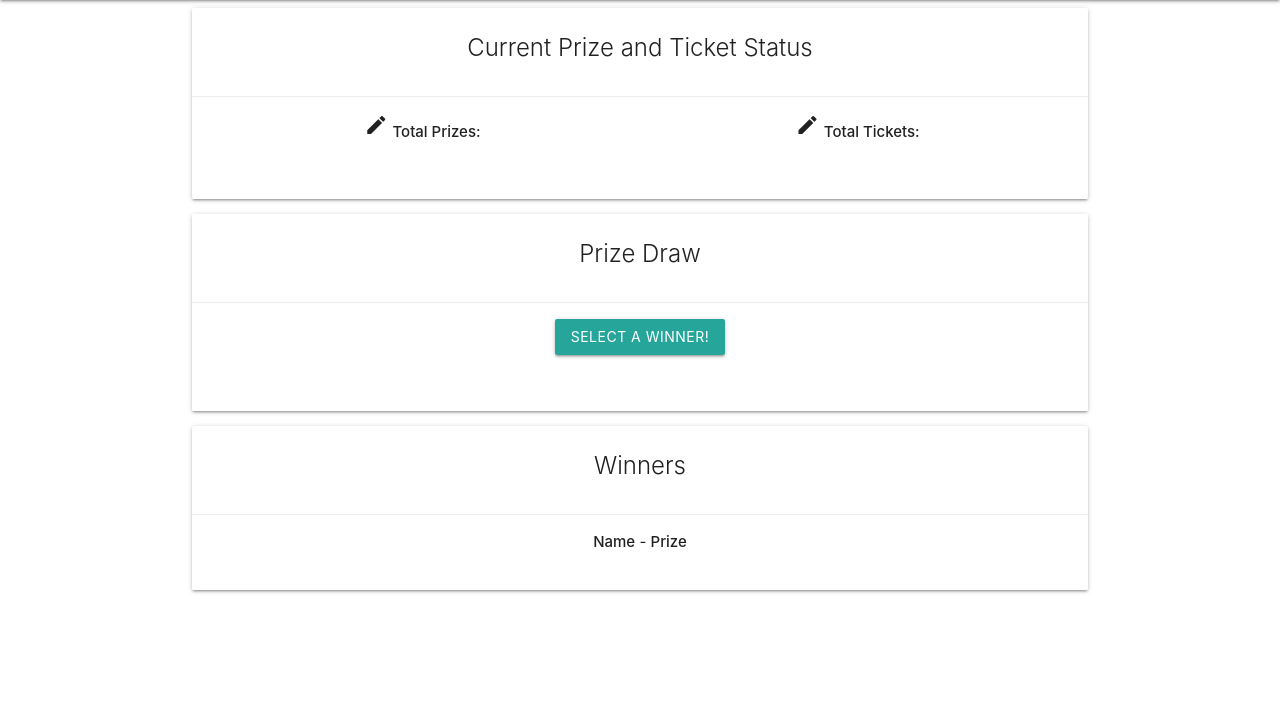
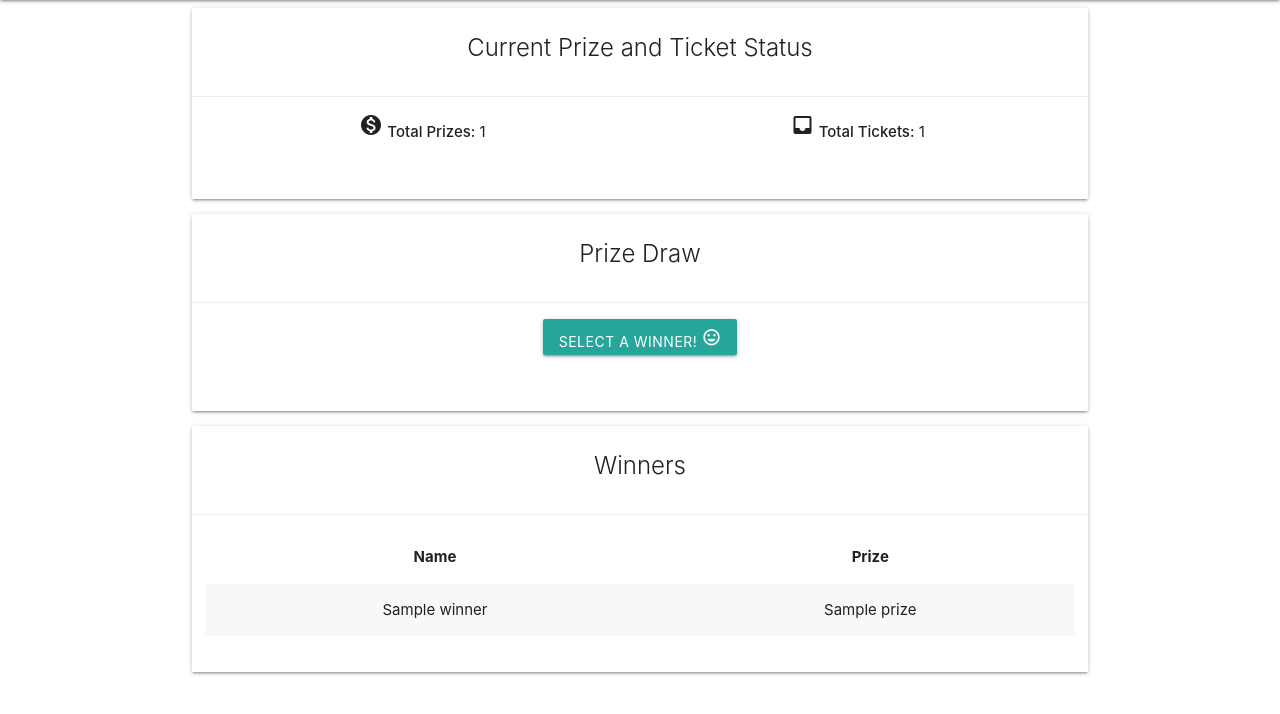
Before and after one commit to BAK2K3/alzeimers-raffle, a Flask app: page /select in a window 1280 px wide. Shown: the part 64-778 px from the top of the page. Run offline with Flask 2, Linux system fonts and the light colour scheme; a database or web service that is not in the repository returns one stand-in record (values such as "Sample title"); some libraries are stand-ins or nearby versions.

Commit message:
Add database content for Select page, and add prize draw function.

```diff
--- a/app.py
+++ b/app.py
@@ -8,7 +8,7 @@ if os.path.exists("env.py"):
 
 import re
 from flask import render_template, request, redirect, flash, url_for
-
+from bson.objectid import ObjectId
 
 # Instantiate Mongo Database
 mongo = PyMongo()
@@ -67,7 +67,19 @@ def admin():
 
 @ app.route('/select')
 def select():
-    return render_template("select.html")
+
+    # Obtain Prize List
+    prizes = list(mongo.db.prizes.find())
+
+    # Obtain Ticket Data
+    ticket_data = list(mongo.db.tickets.find())
+
+    # Obtain Winner List
+    winner_data = list(mongo.db.winners.find())
+    print(winner_data)
+
+    return render_template("select.html", prizes=prizes,
+                           ticket_data=ticket_data, winner_data=winner_data)
 
 
 @app.route('/insert_prize', methods=["GET", "POST"])
@@ -86,6 +98,24 @@ def insert_ticket():
     return redirect(url_for("admin"))
 
 
+@app.route('/select_winner', methods=["GET", "POST"])
+def select_winner():
+
+    prize = list(mongo.db.prizes.aggregate(
+            [{"$sample": {"size": 1}}]))
+
+    ticket = list(mongo.db.tickets.aggregate(
+            [{"$sample": {"size": 1}}]))
+
+    mongo.db.winners.insert_one({"Name": ticket[0]["Name"],
+                                 "Prize": prize[0]["prize"]})
+
+    mongo.db.prizes.remove({"_id": ObjectId(prize[0]["_id"])})
+    mongo.db.tickets.remove({"_id": ObjectId(ticket[0]["_id"])})
+
+    return redirect(url_for("select"))
+
+
 if __name__ == "__main__":
     app.run(host=os.environ.get("IP"),
             port=int(os.environ.get("PORT")),
--- a/templates/select.html
+++ b/templates/select.html
@@ -17,12 +17,12 @@
                 <form class="col s12">
                   <div class="row">
                       <div class="col s6">
-                      <i class="material-icons prefix">mode_edit</i>
-                      <span><strong>Total Prizes:</strong></span>
+                      <i class="material-icons prefix">monetization_on</i>
+                      <span><strong>Total Prizes:</strong> {{ prizes | length }}</span>
                       </div>
                      <div class="col s6">
-                      <i class="material-icons prefix">mode_edit</i>
-                      <span><strong>Total Tickets:</strong></span>
+                      <i class="material-icons prefix">inbox</i>
+                      <span><strong>Total Tickets:</strong> {{ticket_data | length }}</span>
                       </div>
                       </div>
                   </div>
@@ -44,8 +44,8 @@
         </div>
         <div class="card-action">
             <div class="row">
-                <form class="col s12" >
-                  <div class="row"><button class="waves-effect waves-light btn">Select a Winner!</button></div>
+                <form class="col s12" method="POST" action="{{url_for('select_winner')}}" >
+                  <div class="row"><button class="waves-effect waves-light btn">Select a Winner! <i class="material-icons">insert_emoticon</i></button></div>
                 </form>
             </div>
         </div>
@@ -64,9 +64,22 @@
         </div>
         <div class="card-action">
             <div class="row">
-
-                <span><strong>Name</strong></span> - <span><strong>Prize</strong></span>
-
+                <table class="centered striped highlight">
+                  <thead>
+                    <tr>
+                      <th>Name</th>
+                      <th>Prize</th>
+                    </tr>
+                  </thead>
+                  <tbody>
+                    {% for winner in winner_data %}
+                    <tr>
+                      <td>{{winner.Name}}</td>
+                      <td>{{winner.Prize}}</td>
+                    </tr>
+                    {%endfor%}
+                  </tbody>
+                </table>
             </div>
         </div>
       </div>
```
Also changed, not shown: templates/admin.html (+3 -7 lines).
